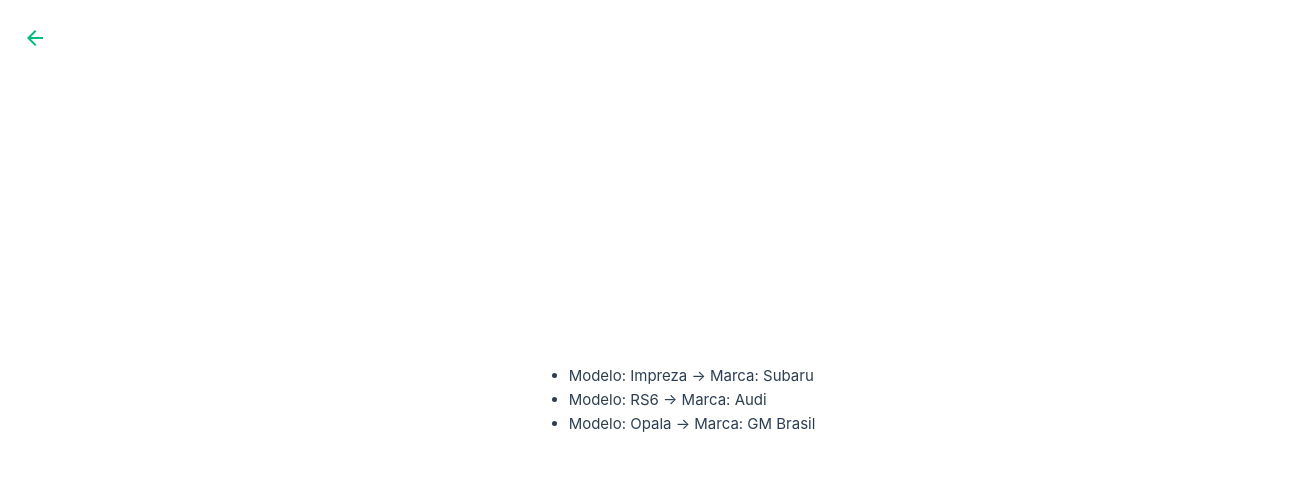
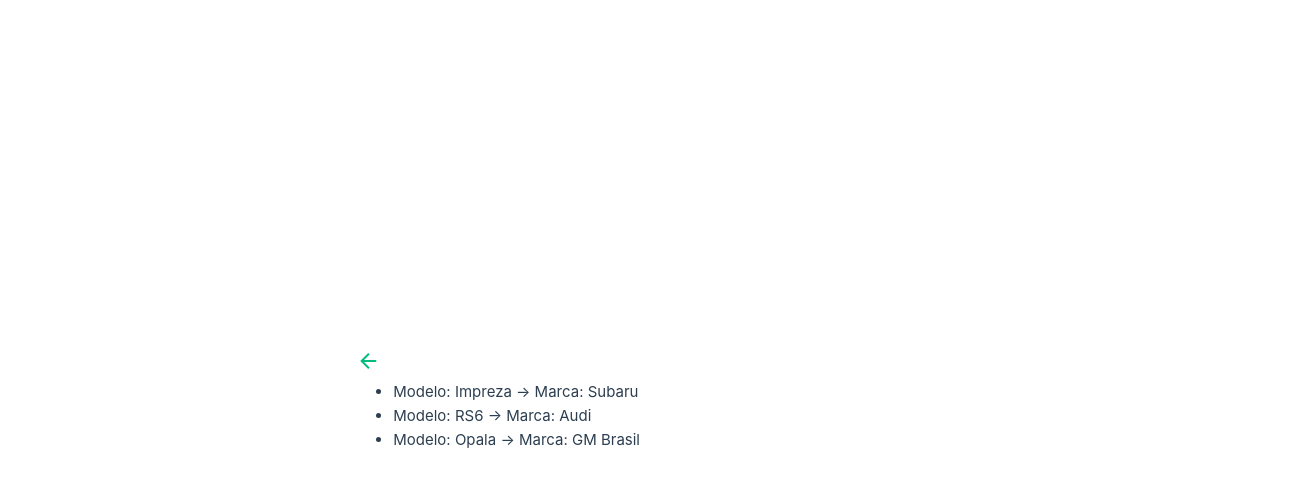
Before and after one commit to Guibertagna/curso-vue, a Vue app: page /carros in a window 1280 px wide. Shown: the top 486 px of the page, 1312 px wide, since content can reach past the window. Built offline with nearby package versions, Linux system fonts and the light colour scheme.

Commit message:
embaralhando respostas e tudo mais

```diff
--- a/package.json
+++ b/package.json
@@ -11,6 +11,7 @@
   "dependencies": {
     "pinia": "^3.0.1",
     "vue": "^3.5.13",
+    "vue-axios": "^3.5.2",
     "vue-router": "^4.0.13"
   },
   "devDependencies": {
--- a/src/App.vue
+++ b/src/App.vue
@@ -1,5 +1,8 @@
 <template>
   <div class="container">
+    <router-link to="/" class="back-button">
+            <span class="material-icons">arrow_back</span>
+        </router-link>
     <router-view></router-view>
   </div>
 </template>
--- a/src/components/ListatarefasComponent.vue
+++ b/src/components/ListatarefasComponent.vue
@@ -23,7 +23,7 @@
 </template>
 
 <script setup>
-import { onBeforeMount, onMounted, ref } from 'vue';
+import { onBeforeMount, onMounted, onUpdated, ref } from 'vue';
 
 const itens = ref([
     { id: 1, descricao: "Estudar Vue.js", concluido: true },
@@ -32,7 +32,11 @@
 
 const novaTarefa = ref("");
 
-
+onUpdated()
+function atualiza(){
+    const storeItems = localStorage.getItem("itens")
+    itens.value = storeItems ? JSON.parse(storeItems) : []
+}
 onMounted(falamontado)
 
 function falamontado(){
--- a/src/components/PerguntasComponents.vue
+++ b/src/components/PerguntasComponents.vue
@@ -1,42 +1,80 @@
 <template>
     <div class="container">
-    <h1>AAAAAAAAAAAAAAA
-    </h1>
+        <div class="app">
+            <h1 class="pergunta" v-html="question"></h1>
             <div class="inputs">
-       <div class="verdadeiro"> <input type="radio" name="options" value="True">Verdadeiro</div>
-
-        <div class="falso"><input type="radio" name="options" value="False">Falso</div>
+                <div class="respostas" v-for="(perguntas, index) in allAnswers" :key="index">
+                    <input type="radio" name="options" :value="perguntas" /><label>{{ perguntas }}</label>
                 </div>
-    <button class="enviar" type="button">Enviar</button>
+            </div>
+            <button class="enviar" @click="juntaTudo" type="button">Enviar</button>
+        </div>
     </div>
 </template>
 
 <script setup>
+import { ref, onMounted } from "vue";
+import axios from "axios";
 
+const question = ref("");
+const incorrectAnswers = ref([]);
+const correctAnswer = ref("");
+const allAnswers = ref([]); // Define allAnswers como uma referência reativa
+const api = "https://opentdb.com/api.php?amount=1&category=18";
+
+function juntaTudo() {
+    allAnswers.value = [...incorrectAnswers.value]; // Atualiza allAnswers
+    allAnswers.value.splice(Math.round(Math.random() * allAnswers.value.length), 0, correctAnswer.value);
+    console.log(allAnswers.value);
+}
+
+function requisicao() {
+    axios.get(api).then((response) => {
+        const data = response.data.results[0];
+
+        question.value = data.question;
+        incorrectAnswers.value = data.incorrect_answers;
+        correctAnswer.value = data.correct_answer;
+
+        // Atualiza allAnswers quando os dados são carregados
+        juntaTudo();
+    })
+    .catch((error) => {
+        console.error("Erro ao buscar os dados:", error);
+    });
+}
+
+onMounted(requisicao);
 </script>
 
+<style scoped>
+    .app {
+        text-align: center;
+        color: #2c3e50;
+        margin: 60px auto;
+    }
+    .enviar {
+        margin-top: 12px;
+        height: 20px;
+        min-width: 120px;
+        padding: 0 16px;
+        color: #ffff;
+        border: 1px solid #1867c0;
+        background-color: #1867c0;
+        cursor: pointer;
+    }
 
-<style scoped>
-.falso{
-    margin-right: 40px;
-}
-.verdadeiro{
-    margin-right: 40px;
-}
-.inputs{
+    .inputs {
         gap: 10px;
         justify-content: center;
         display: flex;
+    }
 
-}
     .container {
         align-content: center;
         margin-bottom: 100px;
-
         display: flex;
         text-align: center;
         flex-direction: column;
     }
-
-
 </style>
--- a/src/main.js
+++ b/src/main.js
@@ -1,5 +1,6 @@
 import './assets/main.css'
-
+import axios from 'axios'
+import VueAxios from 'vue-axios'
 import { createApp } from 'vue'
 import { createPinia } from 'pinia'
 
@@ -10,5 +11,5 @@
 
 app.use(createPinia())
 app.use(router)
-
+app.use(VueAxios, axios)
 app.mount('#app')
--- a/src/views/ContadorView.vue
+++ b/src/views/ContadorView.vue
@@ -1,6 +1,5 @@
 <template>
 <div>
-    <router-link to="/" class="back-button" style="color: black;"><span class="material-icons">arrow_back</span> </router-link>
     <h1>  Exercício 2 </h1>
     <ContadorComponente @conta="contador" />
     <p v-if="!muda">se passar de 10 isso fica vermelho</p>
--- a/src/views/CoresView.vue
+++ b/src/views/CoresView.vue
@@ -1,6 +1,5 @@
 <template>
     <div>
-        <router-link to="/" class="back-button" style="color: black;"><span class="material-icons">arrow_back</span> </router-link>
         <CoresComponent/>
     </div>
 </template>
--- a/src/views/ListaView.vue
+++ b/src/views/ListaView.vue
@@ -1,11 +1,7 @@
 <template>
-    <div class="container">
-        <router-link to="/" class="back-button">
-            <span class="material-icons">arrow_back</span>
-        </router-link>
-        <div class="centrala">
+<div>
             <ListaComponente></ListaComponente>
-        </div>
+
     </div>
 </template>
 
@@ -14,27 +10,5 @@
 </script>
 
 <style scoped>
-.container {
-    display: flex;
-    flex-direction: column;
-    justify-content: center;
-    align-items: center;
-    height: 100vh;
-    width: 100vw;
-}
 
-.centrala {
-    display: flex;
-    justify-content: center;
-    align-items: center;
-    width: 100%;
-}
-
-.back-button {
-    position: absolute;
-    top: 20px;
-    left: 20px;
-    text-decoration: none;
-    font-size: 24px;
-}
 </style>
--- a/src/views/ListatarefaView.vue
+++ b/src/views/ListatarefaView.vue
@@ -1,7 +1,4 @@
 <template>
-        <router-link to="/" class="back-button">
-            <span class="material-icons">arrow_back</span>
-        </router-link>
     <ListatarefasComponent/>
 </template>
 
--- a/src/views/PerguntasView.vue
+++ b/src/views/PerguntasView.vue
@@ -9,11 +9,5 @@
 </script>
 
   <style scoped>
-.container {
-  display: flex;
-  justify-content: center;
-  align-items: center;
-  height: 100vh; /* Ocupa toda a altura da tela */
-  width: auto; /* Opcional: ocupa toda a largura da tela */
-}
+
 </style>
--- a/src/views/SegundoView.vue
+++ b/src/views/SegundoView.vue
@@ -1,7 +1,6 @@
 <script setup>
 import SegundoComponente from '../components/SegundoComponente.vue';
 </script>
-
 <template>
         <SegundoComponente nome="Guilherme" />
 </template>
```
Also changed, not shown: 1 other file (tests, documents, lock files or other folders). Lines whose indentation alone changed are shown as unchanged.
